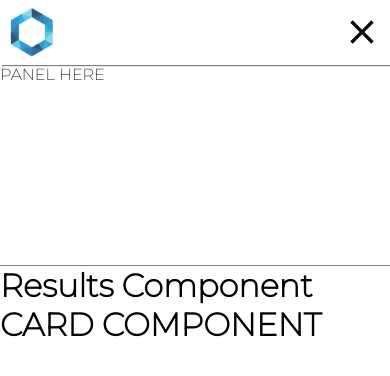
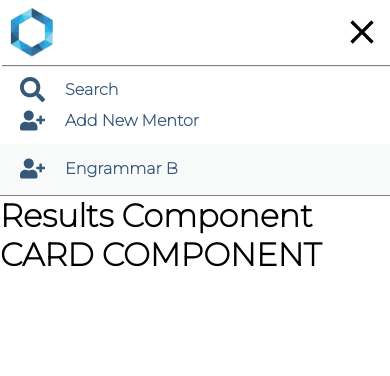
Before and after one commit to ettienekorayyi/poc-code-sydney, a React (Create React App) app: page / in a window 390 px wide. Both pictures are taken after a click on the icon 360 px from the left and 32 px from the top of the page. Shown: the top 376 px of the page. Built offline with nearby package versions, Linux system fonts and the light colour scheme.

Commit message:
DEV-008 style panel for panel

```diff
--- a/src/components/NavBar/NavBar.js
+++ b/src/components/NavBar/NavBar.js
@@ -3,6 +3,7 @@ import './navbar.css'
 import Logo from '../../assets/logo.png'
 import { GiHamburgerMenu } from 'react-icons/gi'
 import { MdClear } from 'react-icons/md'
+import { FaSearch, FaUserPlus } from 'react-icons/fa'
 
 const NavBar = () => {
   const [isHidden, setHidden] = useState(false)
@@ -25,8 +26,29 @@ const NavBar = () => {
           )}
         </div>
       </div>
+      {isHidden && (
+        <div className='dropdown-menu'>
+          <div className='dropdown-section'>
+            <div className='dropdown-icon'>
+              <FaSearch className='navigation-icon' />
+            </div>
+            <div className='dropdown-description'>Search</div>
+          </div>
+          <div className='dropdown-section'>
+            <div className='dropdown-icon'>
+              <FaUserPlus className='navigation-icon' />
+            </div>
+            <div className='dropdown-description'>Add New Mentor</div>
+          </div>
 
-      {isHidden && <div className='dropdown-menu'>PANEL HERE</div>}
+          <div className='dropdown-section loggedin-user'>
+            <div className='dropdown-icon'>
+              <FaUserPlus className='navigation-icon' />
+            </div>
+            <div className='dropdown-description'>Engrammar B</div>
+          </div>
+        </div>
+      )}
     </div>
   )
 }
--- a/src/components/NavBar/navbar.css
+++ b/src/components/NavBar/navbar.css
@@ -20,9 +20,10 @@
   }
 
   .dropdown-menu {
-    height: 200px;
+    height: 120px;
     width: 100%;
     border-bottom: 0.5px solid grey;
+    margin-top: 10px;
   }
 
   .logo {
@@ -42,4 +43,32 @@
     margin-top: -5px;
     margin-right: -7px;
   }
+
+  .dropdown-section {
+    display: flex;
+  }
+
+  .dropdown-icon {
+    flex: 1;
+    text-align: center;
+  }
+
+  .dropdown-description {
+    flex: 5;
+    font-weight: bold;
+    color: #355878;
+    margin-top: 5px;
+  }
+
+  .navigation-icon {
+    font-size: 25px;
+    color: #355878;
+    margin-top: 2px;
+  }
+
+  .loggedin-user {
+    background-color: #f8f9f9;
+    padding: 10px 0 10px 0;
+    margin-top: 7px;
+  }
 }
```
